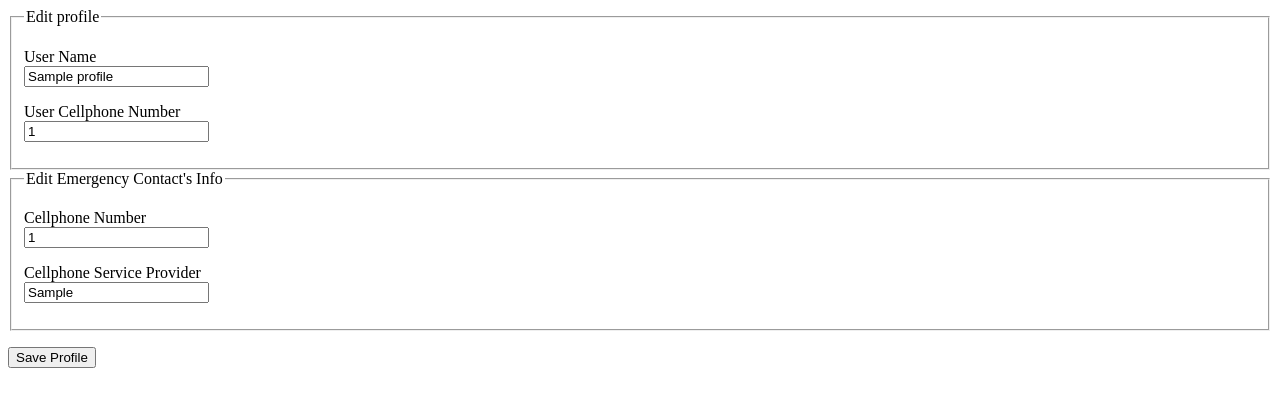
After one commit to MackRoe/instashout, a Flask app: template templates/profile_edit.html in a window 1280 px wide. The commit adds this page. Shown: the top 407 px of the page. Run offline with Flask 2, Linux system fonts and the light colour scheme; the template is opened without the code that fills it: most values are stand-ins (such as "Sample title", 1, 10 or a date in 2020).

Commit message:
user can edit profile

```diff
--- a/app.py
+++ b/app.py
@@ -14,7 +14,7 @@ def index():
     return render_template('home.html', msg="🔊 InstaShout 🔊", profile_id=active_user)
 
 """ USER STORIES
-Users can create a profile (new/create)
+Users can create a profile (new/create)√
 Users can view their profile (show)
 Users can delete their profile (destroy)
 Users can edit their profile (edit/update)
@@ -52,5 +52,27 @@ def profile_view(profile_id):
     profile = profiles.find_one({'_id': ObjectId(profile_id)})
     return render_template('profile_view.html', profile=profile)
 
+@app.route('/profile/<profile_id>/edit')
+def profile_edit(profile_id):
+    """Show the edit form for a profile"""
+    profile = profiles.find_one({'_id': ObjectId(profile_id)})
+    return render_template('profile_edit.html', profile=profile)
+
+@app.route('/profiles/<profile_id>', methods=['POST'])
+def profiles_update(profile_id):
+    """Submit an edited profile"""
+    updated_profile = {
+        'profile_name': request.form.get('profile_name'),
+        'profile_number': request.form.get('profile_number'),
+        'contact_number': request.form.get('contact_number'),
+        'contact_provider': request.form.get('contact_provider')
+    }
+    profiles.update_one(
+        {'_id': ObjectId(profile_id)},
+        {'$set': updated_profile})
+
+    active_user = ObjectId("5da74fb11620b99d23ada69c")
+    return redirect(url_for('profile_view'), profile_id = active_user)
+
 if __name__ == '__main__':
     app.run(debug=True)
--- a/templates/base.html
+++ b/templates/base.html
@@ -3,7 +3,7 @@
 <html>
 <head>
   <meta charset='utf-8'>
-  <title><a href="/">🔈 InstaShout 🔊</a></title>
+  <title>🔈 InstaShout 🔊</title>
 </head>
 <body>
 
--- /dev/null
+++ b/templates/profile_edit.html
@@ -0,0 +1,44 @@
+<!-- templates/profiles_edit.html -->
+{% extends 'base.html' %}
+
+{% block content %}
+<form method='POST' action='/profiles/{{ profile_id }}'>
+    <fieldset>
+        <legend>Edit profile</legend>
+        <!-- Profile Name -->
+        <p>
+            <label for='profile_name'>User Name</label><br>
+            <input id='profile_name' type='text' name='profile_name' value='{{ profile.profile_name }}'/>
+        </p>
+
+        <!-- Profile User Cellphone Number -->
+        <p>
+            <label for='profile_number'>User Cellphone Number</label><br>
+            <input id='profile_number' type='text' name='profile_number' value='{{ profile.profile_number }}' />
+        </p>
+
+
+    </fieldset>
+    <fieldset>
+            <legend>Edit Emergency Contact's Info</legend>
+            <!-- Profile Name -->
+            <p>
+                <label for='contact_number'>Cellphone Number</label><br>
+                <input id='contact_number' type='text' name='contact_number' value='{{ profile.contact_number }}'/>
+            </p>
+
+            <!-- Profile User Cellphone Number -->
+            <p>
+                <label for='contact_provider'>Cellphone Service Provider</label><br>
+                <input id='contact_provider' type='text' name='contact_provider' value='{{ profile.contact_provider }}' />
+            </p>
+
+
+        </fieldset>
+
+    <!-- BUTTON -->
+    <p>
+        <button type='submit'>Save Profile</button>
+    </p>
+</form>
+{% endblock %}
--- a/templates/ref_list.html
+++ b/templates/ref_list.html
@@ -10,6 +10,9 @@
         {{ profile.contact_number }}<br>
         {{ profile.contact_provider }}
     {% endfor %}
+    <p><a href='/profiles/{{ profile_id }}/edit'>Edit</a></p>
+
 {% endblock %}
 
+
 click image: https://ya-webdesign.com
```
Also changed, not shown: templates/profile_view.html (+9 -0 lines). Lines whose indentation alone changed are shown as unchanged.
